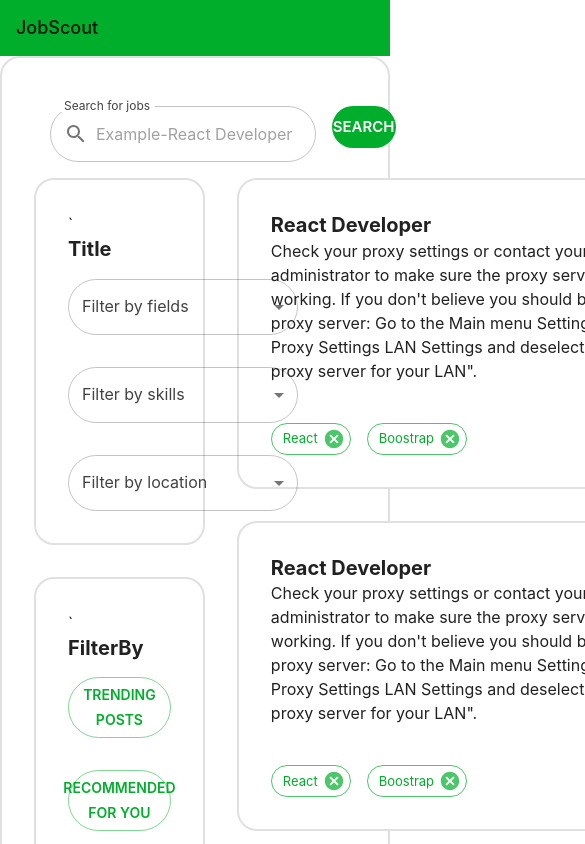
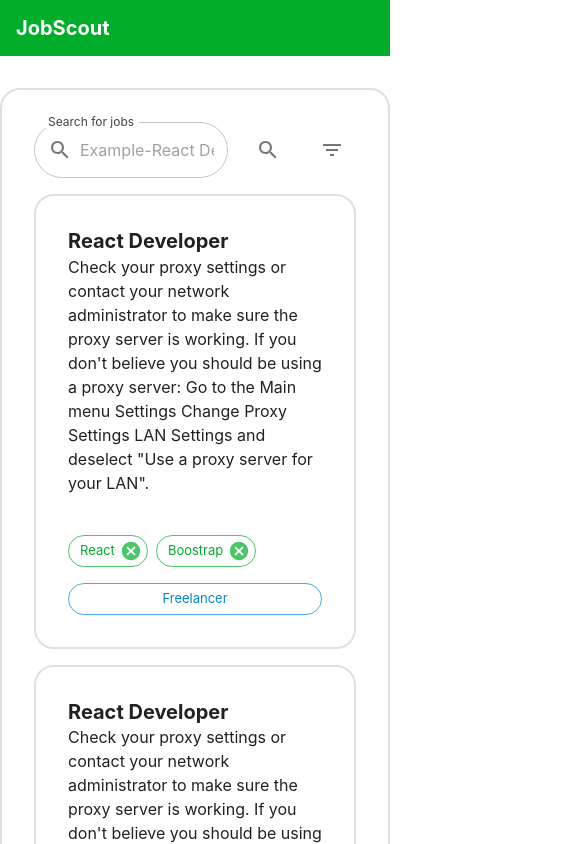
Before and after one commit to zetcco/jobscout-frontend, a React (Create React App) app: page /posts in a window 390 px wide. Shown: the top 844 px of the page, 585 px wide, since content can reach past the window. Built offline with nearby package versions, Linux system fonts and the light colour scheme.

Commit message:
Responsive feed

```diff
--- a/src/components/SmallPanel.jsx
+++ b/src/components/SmallPanel.jsx
@@ -1,6 +1,6 @@
 import React from "react";
 import { Stack } from "@mui/system";
-import { Typography} from "@mui/material";
+import { Box, Typography} from "@mui/material";
 import { BasicCard } from "./BasicCard";
 
 
@@ -8,12 +8,10 @@ const SmallPanel = ({mainTitle ,children, sx}) => {
     return (
         <BasicCard sx={sx}>
             <Stack direction={'column'} spacing={2}>
-        `       <Stack>
-                        <Typography variant='h5'>{ mainTitle }</Typography>
-                </Stack>
-                <Stack>
+                <Typography variant='button'>{ mainTitle }</Typography>
+                <Box>
                     { children }
-                </Stack>
+                </Box>
             </Stack>
         </BasicCard>
      );
--- a/src/components/job_postings/SingleJobPost.jsx
+++ b/src/components/job_postings/SingleJobPost.jsx
@@ -12,7 +12,6 @@ const SingleJobPost = () => {
     return (
             <BasicCard>
                 <Stack
-                    width={'100%'}
                     direction='column'
                     justifyContent='space-between'
                     spacing={5}
@@ -24,8 +23,8 @@ const SingleJobPost = () => {
                         </Typography>
                     </Stack>
 
-                    <Stack direction='row' justifyContent='space-between'>
-                        <Stack direction='row' spacing={2}>
+                    <Stack direction={{sm:'row', xs: 'column'}} spacing={{ xs: 2, md: 0 }} justifyContent='space-between'>
+                        <Stack direction='row' spacing={1}>
                             <Chip label="React" variant="outlined" color="success" onDelete={handleDelete}/>
                             <Chip label="Boostrap" variant="outlined" color="success" onDelete={handleDelete}/>
                         </Stack>
--- a/src/components/job_postings/posts/FilterPosts.jsx
+++ b/src/components/job_postings/posts/FilterPosts.jsx
@@ -9,7 +9,7 @@ const FilterPosts = () => {
     return (
 
                         <Stack direction={'column'} spacing={4}>
-                                <FormControl sx = {{s:1, minWidth:'230px'}}>
+                                <FormControl>
                                     <InputLabel id="Small-panel-filter-by-fields-label">Filter by fields</InputLabel>
                                     <Select
                                         labelId="Small-panel-filter-by-fields-label"
@@ -24,7 +24,7 @@ const FilterPosts = () => {
                                         <MenuItem value={30}>Thirty</MenuItem>
                                     </Select>
                                 </FormControl>
-                                <FormControl sx = {{s:1, minWidth:'230px'}}>
+                                <FormControl>
                                     <InputLabel id="Small-panel-filter-by-skills-label">Filter by skills</InputLabel>
                                     <Select
                                         labelId="Org-registration-city-select-label"
@@ -40,7 +40,7 @@ const FilterPosts = () => {
                                         <MenuItem value={30}>Thirty</MenuItem>
                                     </Select>
                                 </FormControl>
-                                <FormControl sx = {{s:1, minWidth:'230px'}}>
+                                <FormControl>
                                     <InputLabel id="Small-panel-filter-by-location-label">Filter by location</InputLabel>
                                     <Select
                                         labelId="Org-registration-city-select-label"
--- a/src/components/job_postings/posts/SubCategories.jsx
+++ b/src/components/job_postings/posts/SubCategories.jsx
@@ -4,7 +4,7 @@ import { Button} from "@mui/material";
 
 const SubCategories = () => {
     return (
-                <Stack direction={'column'} spacing={4}>
+                <Stack direction={'column'} spacing={2}>
                     <Button variant='outlined'>Trending posts</Button>
                     <Button variant='outlined'>Recommended for you</Button>
                     <Button variant='outlined'>Saved</Button>
--- a/src/components/layout/NavigationLayout.jsx
+++ b/src/components/layout/NavigationLayout.jsx
@@ -9,7 +9,9 @@ export const NavigationLayout = () => {
             <Topbar/>
             <Box>
                 <Toolbar/>
-                <Outlet/>
+                <Box sx={{ mx: { md: '100px', lg: '250px' }, mt: 4 }}>
+                    <Outlet/>
+                </Box>
             </Box>
         </>
     );
--- a/src/components/layout/Topbar.jsx
+++ b/src/components/layout/Topbar.jsx
@@ -9,7 +9,7 @@ export const Topbar = () => {
                 zIndex: (theme) => theme.zIndex.drawer + 1
             }}>
                 <Toolbar>
-                    <Typography variant="h6" component="div" sx={{ flexGrow: 1 }}> JobScout </Typography>
+                    <Typography variant="h5" sx={{ flexGrow: 1, color: (theme) => theme.palette.common.white }}> JobScout </Typography>
                 </Toolbar>
             </AppBar>
         </Box>
--- a/src/routes/feed/JobPosts.jsx
+++ b/src/routes/feed/JobPosts.jsx
@@ -1,8 +1,9 @@
-import React from "react";
+import React, { useState } from "react";
 import { Stack } from "@mui/system";
-import { Grid, TextField,Button } from "@mui/material";
+import { TextField,Button, Box, Popover, IconButton } from "@mui/material";
 import SearchIcon from '@mui/icons-material/Search';
 import InputAdornment from '@mui/material/InputAdornment';
+import FilterListIcon from '@mui/icons-material/FilterList';
 import FilterPosts from "../../components/job_postings/posts/FilterPosts";
 import SingleJobPost from "../../components/job_postings/SingleJobPost";
 import { BasicCard } from "../../components/BasicCard";
@@ -11,16 +12,31 @@ import SubCategories from "../../components/job_postings/posts/SubCategories";
 
 
 export const JobPosts = () => {
+
+    const [anchorEl, setAnchorEl] = useState(null);
+
+    const handleClick = (event) => {
+        setAnchorEl(event.currentTarget);
+    };
+
+    const handleClose = () => {
+        setAnchorEl(null);
+    };
+
+    const open = Boolean(anchorEl);
+    const id = open ? 'simple-popover' : undefined;
+
     return (
         <BasicCard>
             <Stack spacing={2} sx={{ width: '100%' }}>
-                <Grid container spacing={2}>
-                    <Grid item xs = {10}>
+                <Stack direction={"row"} spacing={2} alignItems="center">
+                    <Box sx={{ height: '100%', flexGrow: 1 }}>
                         <TextField
                         id="outlined-basic"
                         label="Search for jobs"
                         variant="outlined"
                         placeholder = "Example-React Developer"
+                        type="text"
                         fullWidth
                         InputProps={{
                             startAdornment: (
@@ -30,37 +46,45 @@ export const JobPosts = () => {
                             ),
                             }}
                         />
-                    </Grid>
+                    </Box>
+                    <Box sx={{ flexShrink: 1 }}>
+                        <IconButton variant='contained' fullWidth sx={{ height: '100%', width: '100%' }} size='large'>
+                            <SearchIcon/>
+                        </IconButton>
+                    </Box>
+                    <Box sx={{ display: { xs: 'block', lg: 'none' } }}>
+                        <IconButton variant="contained" size="large" aria-describedby={id} onClick={handleClick}>
+                            <FilterListIcon/>
+                        </IconButton>
+                    </Box>
+                </Stack>
 
-                    <Grid item xs={2}>
-                        <Button variant='contained' fullWidth size='large'>Search</Button>
-                    </Grid>
+                <Stack direction={'row'} spacing={{ lg: 2, xs: 0 }}>
+                    <Box sx={{ flexShrink: 0, flexGrow: 3, display: { xs: 'none', lg: 'block' } }}>
+                        <Stack direction={"column"} spacing={2}>
+                                <SmallPanel mainTitle = {'Filter By'} children = {<FilterPosts/>} />
+                                <SmallPanel mainTitle = {'Filter By'} children = {<SubCategories/>} />
+                        </Stack>
+                    </Box>
 
-                </Grid>
+                    {/* This is the Popover component of the filters on smaller screens  */}
+                    <Popover id={id} open={open} anchorEl={anchorEl} onClose={handleClose} anchorOrigin={{ vertical: 'bottom', horizontal: 'left', }}>
+                        <BasicCard>
+                            <Stack direction={"column"} spacing={2}>
+                                <SmallPanel mainTitle = {'Filter By'} children = {<FilterPosts/>} />
+                                <SmallPanel mainTitle = {'Filter By'} children = {<SubCategories/>} />
+                            </Stack>
+                        </BasicCard>
+                    </Popover>
 
-                <Grid container>
-                    <Stack direction={'row'} spacing ={4}>
-                        <Grid item xs={3}>
-                            <Stack direction={'column'} spacing={4}>
-                               <SmallPanel
-                                  mainTitle = {'Title'}
-                                  children = {<FilterPosts/>}
-                               />
-                               <SmallPanel
-                                  mainTitle = {'FilterBy'}
-                                  children = {<SubCategories/>}
-                               />
-                            </Stack>
-                        </Grid>
-                        <Grid item xs={9}>
-                            <Stack direction={'column'} spacing={4}>
+                    <Box sx={{ flexGrow: 9 }}>
+                        <Stack direction={'column'} spacing={2}>
                             <SingleJobPost/>
                             <SingleJobPost/>
                             <SingleJobPost/>
                         </Stack>
-                        </Grid>
+                    </Box>
                 </Stack>
-                </Grid>
             </Stack>
         </BasicCard>
      );
```
Lines whose indentation alone changed are shown as unchanged.
